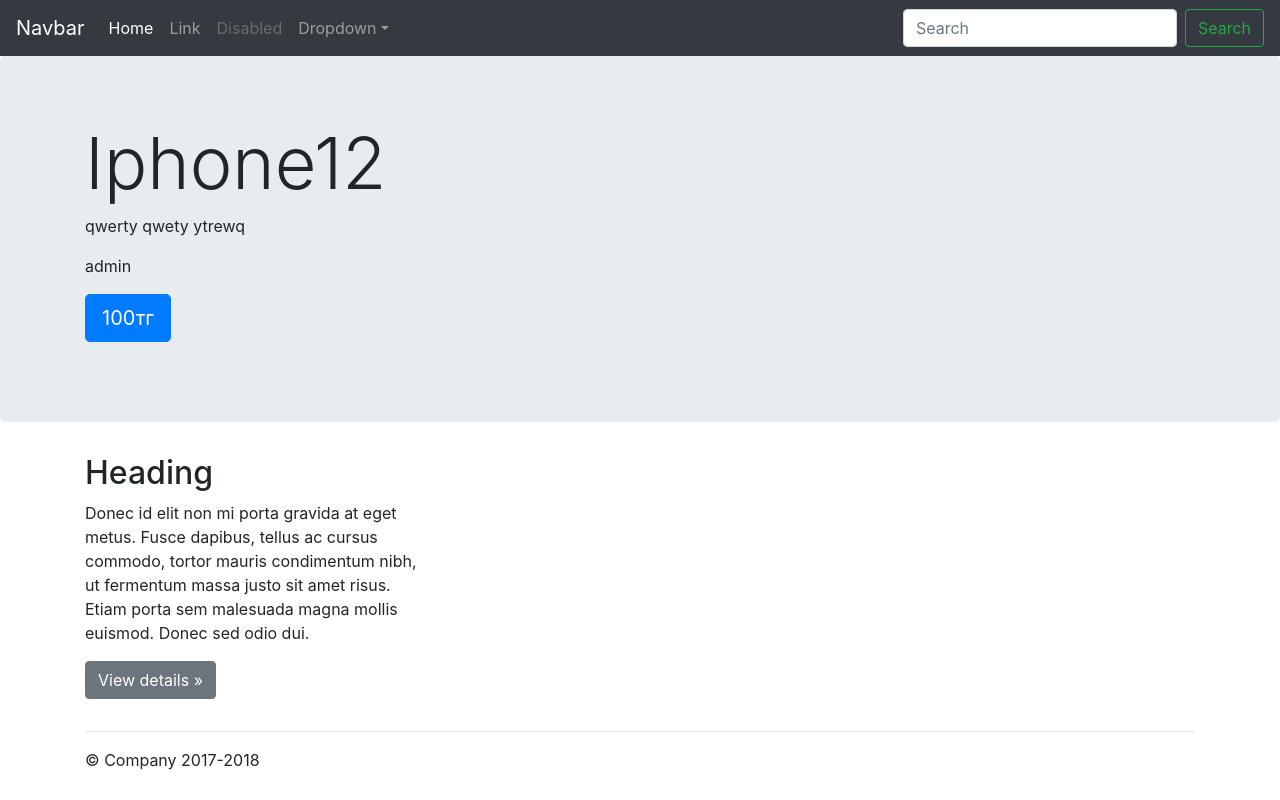
After one commit to kis1992/aukcion2.0, a Django app: template lot/templates/get_lot.html in a window 1280 px wide. The commit adds this page. Run offline with Django 3.2, Linux system fonts and the light colour scheme; the template is opened without the code that fills it: values that come from a table or form of the project are taken from there, others are empty; data comes from the database, SQL or seed files in the repository; both versions use the stored data as it was after the commit; some libraries are stand-ins or nearby versions.

Commit message:
edit form sign in and lot retrieve def

```diff
--- a/lot/templates/base.html
+++ b/lot/templates/base.html
@@ -57,7 +57,7 @@
               <li>{{price.last_owner.username}}</li>
               <li>Help center access</li>
             </ul>
-            <button type="button" class="btn btn-lg btn-block btn-outline-primary">{{price.step_price}}тг</button>
+            <a href="{{price.id}}"><button type="button" class="btn btn-lg btn-block btn-outline-primary">{{price.step_price}}тг</button></a>
           </div>
         </div>
 
--- /dev/null
+++ b/lot/templates/get_lot.html
@@ -0,0 +1,97 @@
+{% load static %}
+<!doctype html>
+<html lang="en">
+  <head>
+    <meta charset="utf-8">
+    <meta name="viewport" content="width=device-width, initial-scale=1, shrink-to-fit=no">
+    <meta name="description" content="">
+    <meta name="author" content="">
+    <link rel="icon" href="/docs/4.0/assets/img/favicons/favicon.ico">
+
+    <title>Jumbotron Template for Bootstrap</title>
+
+    <link rel="canonical" href="https://getbootstrap.com/docs/4.0/examples/pricing/">
+
+    <!-- Bootstrap core CSS -->
+    <link rel="stylesheet" href="https://maxcdn.bootstrapcdn.com/bootstrap/4.0.0/css/bootstrap.min.css" integrity="sha384-Gn5384xqQ1aoWXA+058RXPxPg6fy4IWvTNh0E263XmFcJlSAwiGgFAW/dAiS6JXm" crossorigin="anonymous">
+
+    <!-- Custom styles for this template -->
+    <link href={% static "css/jumbotron.css" %} rel="stylesheet">
+  </head>
+
+  <body>
+
+    <nav class="navbar navbar-expand-md navbar-dark fixed-top bg-dark">
+      <a class="navbar-brand" href="#">Navbar</a>
+      <button class="navbar-toggler" type="button" data-toggle="collapse" data-target="#navbarsExampleDefault" aria-controls="navbarsExampleDefault" aria-expanded="false" aria-label="Toggle navigation">
+        <span class="navbar-toggler-icon"></span>
+      </button>
+
+      <div class="collapse navbar-collapse" id="navbarsExampleDefault">
+        <ul class="navbar-nav mr-auto">
+          <li class="nav-item active">
+            <a class="nav-link" href="#">Home <span class="sr-only">(current)</span></a>
+          </li>
+          <li class="nav-item">
+            <a class="nav-link" href="#">Link</a>
+          </li>
+          <li class="nav-item">
+            <a class="nav-link disabled" href="#">Disabled</a>
+          </li>
+          <li class="nav-item dropdown">
+            <a class="nav-link dropdown-toggle" href="http://example.com" id="dropdown01" data-toggle="dropdown" aria-haspopup="true" aria-expanded="false">Dropdown</a>
+            <div class="dropdown-menu" aria-labelledby="dropdown01">
+              <a class="dropdown-item" href="#">Action</a>
+              <a class="dropdown-item" href="#">Another action</a>
+              <a class="dropdown-item" href="#">Something else here</a>
+            </div>
+          </li>
+        </ul>
+        <form class="form-inline my-2 my-lg-0">
+          <input class="form-control mr-sm-2" type="text" placeholder="Search" aria-label="Search">
+          <button class="btn btn-outline-success my-2 my-sm-0" type="submit">Search</button>
+        </form>
+      </div>
+    </nav>
+
+    <main role="main">
+
+      <!-- Main jumbotron for a primary marketing message or call to action -->
+      <div class="jumbotron">
+        <div class="container">
+          <h1 class="display-3">{{price.lots.lot_name}}</h1>
+          <p>{{price.lots.lot_description}}</p>
+          <p>{{price.last_owner.username}}</p>
+          <p><a class="btn btn-primary btn-lg" href="#" role="button">{{price.step_price}}тг</a></p>
+        </div>
+      </div>
+
+      <div class="container">
+        <!-- Example row of columns -->
+        <div class="row">
+          <div class="col-md-4">
+            <h2>Heading</h2>
+            <p>Donec id elit non mi porta gravida at eget metus. Fusce dapibus, tellus ac cursus commodo, tortor mauris condimentum nibh, ut fermentum massa justo sit amet risus. Etiam porta sem malesuada magna mollis euismod. Donec sed odio dui. </p>
+            <p><a class="btn btn-secondary" href="#" role="button">View details &raquo;</a></p>
+          </div>
+        </div>
+
+        <hr>
+
+      </div> <!-- /container -->
+
+    </main>
+
+    <footer class="container">
+      <p>&copy; Company 2017-2018</p>
+    </footer>
+
+    <!-- Bootstrap core JavaScript
+    ================================================== -->
+    <!-- Placed at the end of the document so the pages load faster -->
+    <script src="https://code.jquery.com/jquery-3.2.1.slim.min.js" integrity="sha384-KJ3o2DKtIkvYIK3UENzmM7KCkRr/rE9/Qpg6aAZGJwFDMVNA/GpGFF93hXpG5KkN" crossorigin="anonymous"></script>
+    <script>window.jQuery || document.write('<script src="https://code.jquery.com/jquery-3.0.0.slim.min.js"><\/script>')</script>
+    <script src="https://cdnjs.cloudflare.com/ajax/libs/popper.js/1.12.9/umd/popper.min.js" integrity="sha384-ApNbgh9B+Y1QKtv3Rn7W3mgPxhU9K/ScQsAP7hUibX39j7fakFPskvXusvfa0b4Q" crossorigin="anonymous"></script>
+    <script src="https://maxcdn.bootstrapcdn.com/bootstrap/4.0.0/js/bootstrap.min.js" integrity="sha384-JZR6Spejh4U02d8jOt6vLEHfe/JQGiRRSQQxSfFWpi1MquVdAyjUar5+76PVCmYl" crossorigin="anonymous"></script>
+    </body>
+</html>
--- a/root/settings.py
+++ b/root/settings.py
@@ -47,6 +47,8 @@
     'mptt',
 
     'django_filters',
+
+    'crispy_forms',
 
 ]
 
--- /dev/null
+++ b/static/css/jumbotron.css
@@ -0,0 +1,4 @@
+/* Move down content because we have a fixed navbar that is 3.5rem tall */
+body {
+    padding-top: 3.5rem;
+  }
```
Also changed, not shown: account/forms.py (added, +16 -0 lines), account/views.py (+32 -0 lines), lot/templates/signup.html (added, +15 -0 lines), lot/views.py (+18 -3 lines), static/css/pricing.css (added, +25 -0 lines), db.sqlite3.
